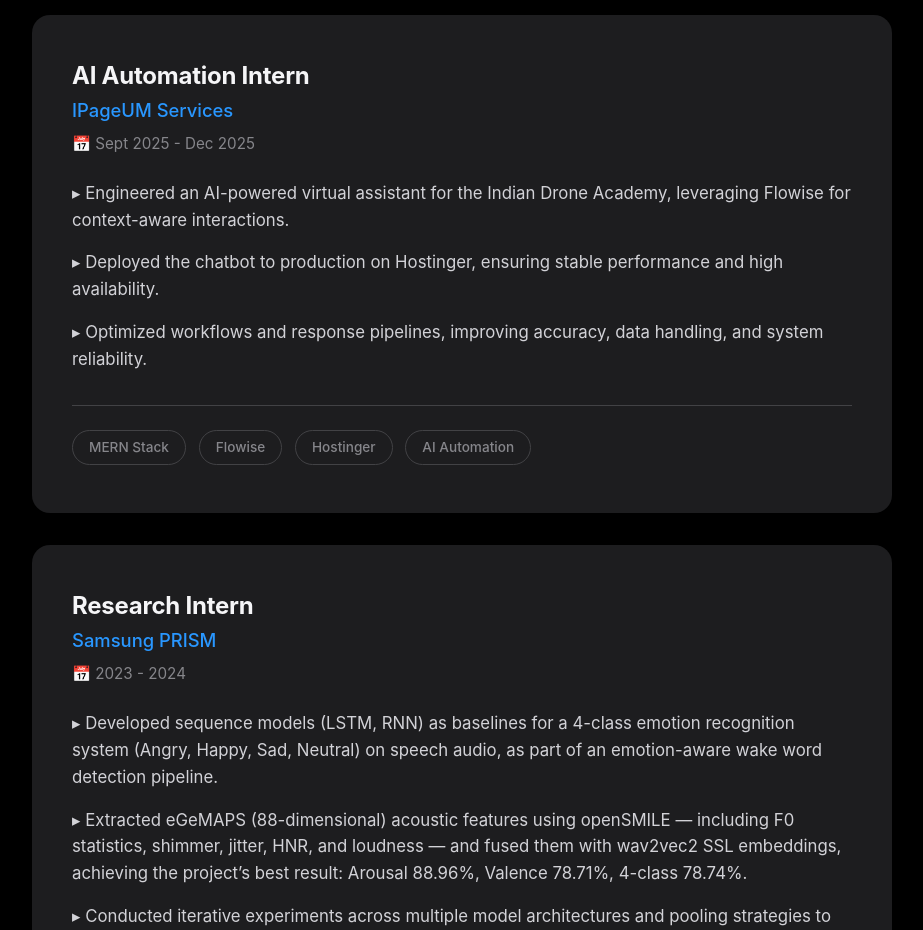
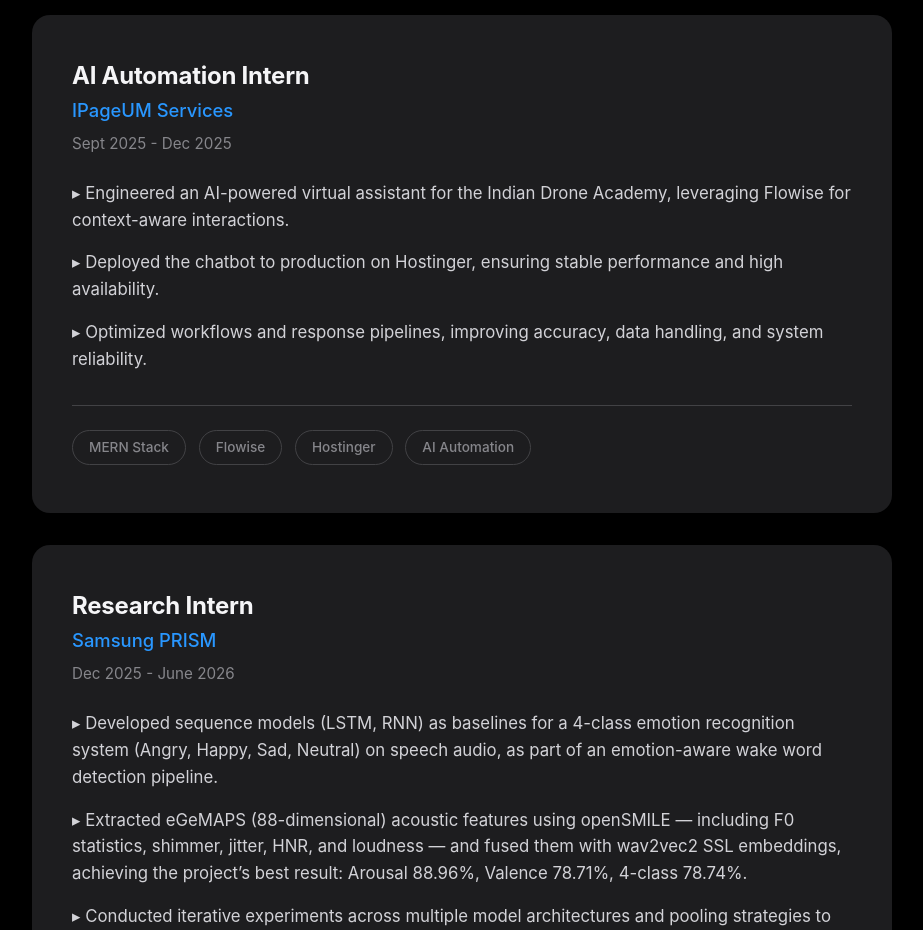
Before and after one commit to Mohan28102005/portfolio_website, a React (Vite) app: page / in a window 1280 px wide. Shown: the part 1860-2790 px from the top of the page, without its empty margins (178-1101 px from the left). Built offline with nearby package versions, Linux system fonts and the light colour scheme.

Commit message:
Updated portfolio design-2

```diff
--- a/src/components/Experience.tsx
+++ b/src/components/Experience.tsx
@@ -18,7 +18,7 @@
     {
       role: 'Research Intern',
       company: 'Samsung PRISM',
-      period: '2023 - 2024',
+      period: 'Dec 2025 - June 2026',
       description: [
         'Developed sequence models (LSTM, RNN) as baselines for a 4-class emotion recognition system (Angry, Happy, Sad, Neutral) on speech audio, as part of an emotion-aware wake word detection pipeline.',
         'Extracted eGeMAPS (88-dimensional) acoustic features using openSMILE — including F0 statistics, shimmer, jitter, HNR, and loudness — and fused them with wav2vec2 SSL embeddings, achieving the project’s best result: Arousal 88.96%, Valence 78.71%, 4-class 78.74%.',
@@ -77,7 +77,7 @@
                 <div className="exp-info">
                   <h3 className="exp-role">{exp.role}</h3>
                   <p className="exp-company">{exp.company}</p>
-                  <p className="exp-period">📅 {exp.period}</p>
+                  <p className="exp-period"> {exp.period}</p>
                 </div>
               </div>
 
```
